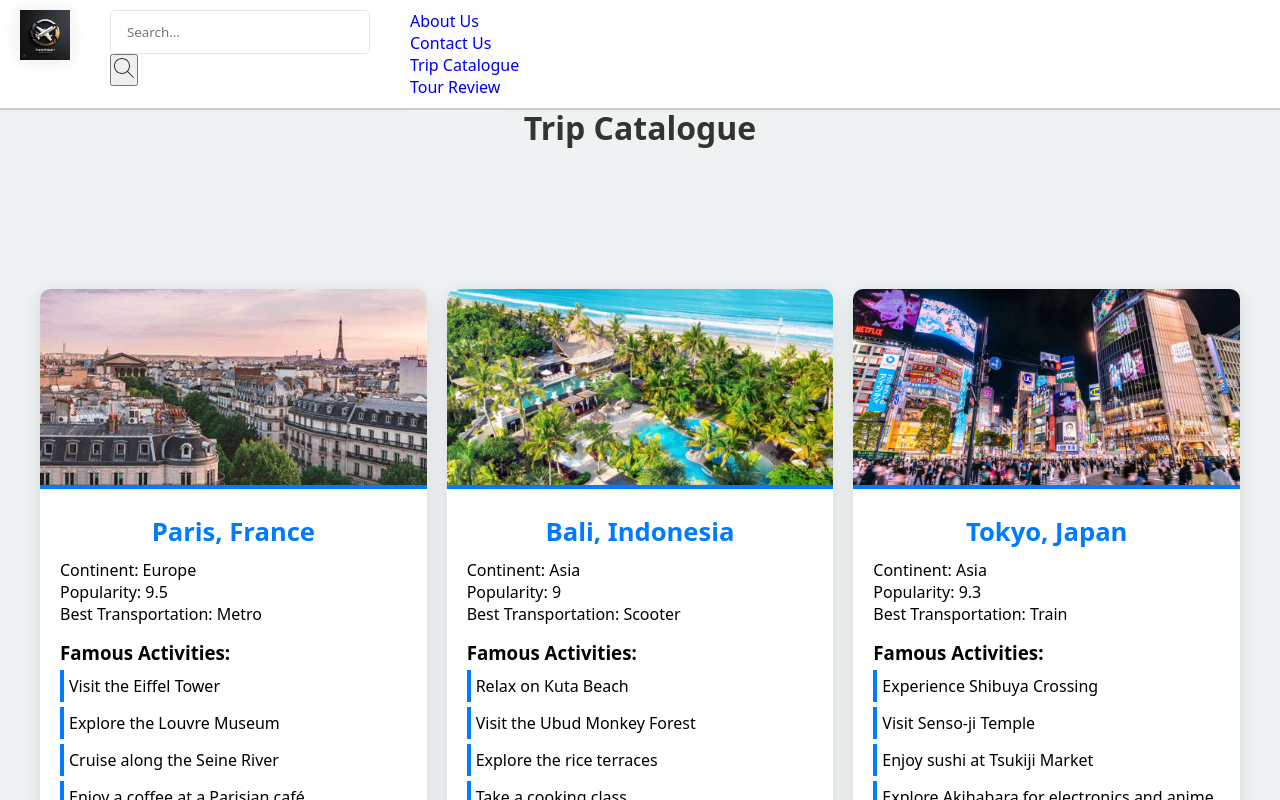
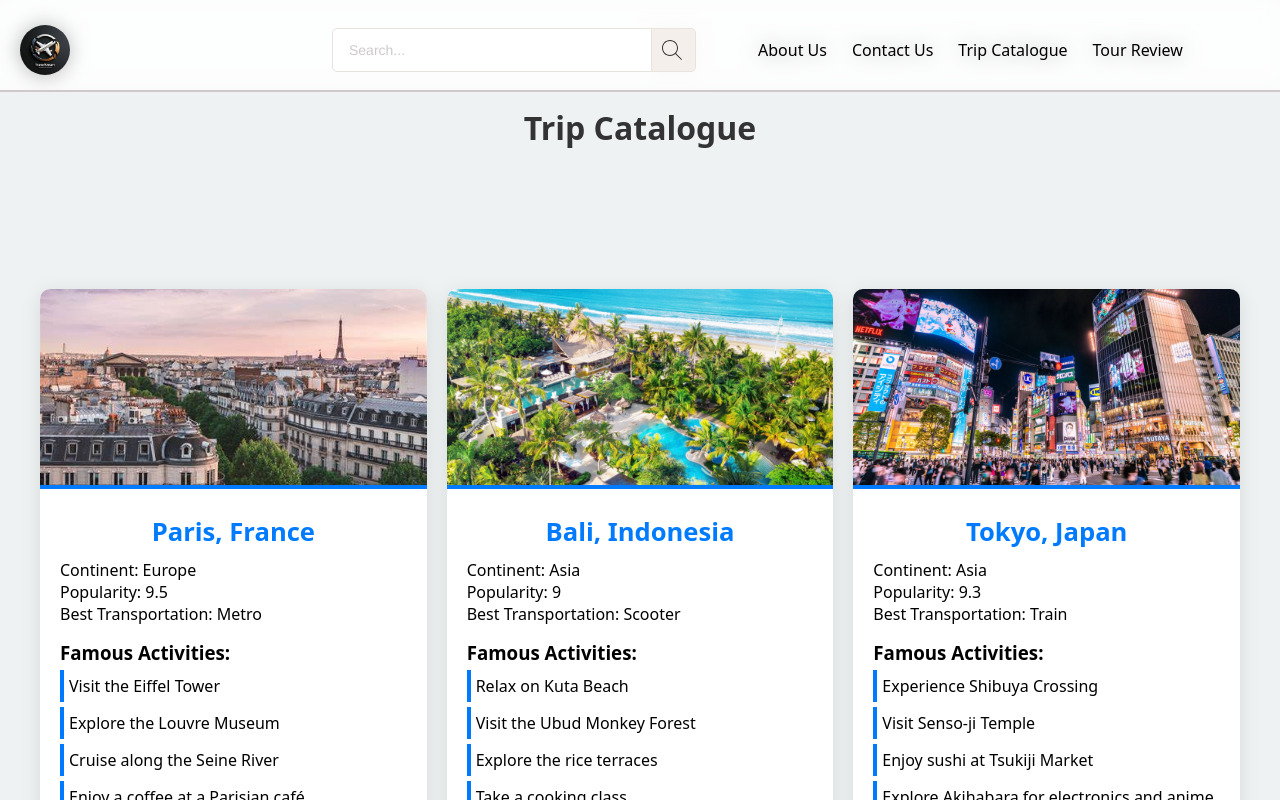
Before and after one commit to Quaintbrake5/Tech, a React (Vite) app: page /tripcatalogue in a window 1280 px wide. Shown: the top 800 px of the page. Built offline with nearby package versions, Linux system fonts and the light colour scheme.

Commit message:
Update version

```diff
--- a/src/Components/styles/Navigation.css
+++ b/src/Components/styles/Navigation.css
@@ -13,43 +13,186 @@
   top: 0;
   z-index: 1000;
   border-bottom: 2px solid #cfcac9;
-  background-color: rgba(255, 255, 255, 0.9);
+  background-color: #fff;
   backdrop-filter: blur(10px);
+  -webkit-backdrop-filter: blur(10px);
+  background-color: rgb(255, 255, 255, 0.3);
 }
 
-.header-content {
+.header-section .header-content {
+  /* display: block; */
+  top: 0;
+  background-color: #fff;
+  backdrop-filter: blur(10px);
+  -webkit-backdrop-filter: blur(10px);
+  background-color: rgb(255, 255, 255, 0.3);
   display: flex;
   justify-content: space-between;
   align-items: center;
-  padding: 10px 20px;
+  padding: 0 20px;
 }
 
-.header-logo-wrapper img {
+.header-content .list {
+  padding-top: 10px;
+  list-style: none;
+  display: flex;
+  align-items: center;
+  justify-content: space-evenly;
+  gap: 12px;
+  height: 90px;
+}
+
+.list img {
   width: 50px;
   height: 50px;
+  cursor: pointer;
+  margin-right: 200px;
+}
+
+.list .header-logo-wrapper {
+  margin-right: 450px;
+}
+
+.tsmart {
+  border-radius: 50%;
+}
+
+.list li {
+  font-size: large;
+  font-weight: 500;
+  gap: 20px;
+}
+
+.right li a:hover {
+  color: rgb(1, 64, 134);
+}
+
+ul.nav a:hover {
+  color: #ba0c2f;
+}
+
+.list .right {
+  float: right;
+  display: flex;
+  flex-direction: row;
+  justify-content: space-between;
+  gap: 25px;
+  align-items: center;
+  padding-right: 10px;
+  margin-left: 50px;
+}
+
+.right li a {
+  font-size: 16px;
+}
+
+.list a {
+  display: flex;
+  flex-direction: column;
+  color: #000;
+  text-decoration: none;
+  cursor: pointer;
+  outline: none;
+  background-color: transparent;
+}
+
+.page-content {
+  padding-top: 110px;
+}
+
+.search-box input {
+  width: 320px;
+  height: 44px;
+  position: relative;
+  border: 1px solid #e9e3de;
+  border-radius: 5px 0 0 5px;
+  padding: 5px 40px 5px 16px;
+  color: #333;
+  font-family: var(--font-book, "Gotham SSm book A", "Gotham SSm book B", Helvetica, Arial, sans-serif);
+  font-size: 14px;
+  line-height: 20px;
+  font-weight: 400;
+}
+
+.search-box input::placeholder {
+  color: #cfcac9;
+  font-size: 14px;
+}
+
+.search-box input:hover {
+  border: 1px solid black;
+}
+
+.search-box button:hover {
+  background-color: rgba(128, 128, 128, 0.162);
 }
 
 .search-box {
-  flex-grow: 1;
-  margin: 0 20px;
+  display: flex;
+  margin-left: -400px;
+  gap: 20px;
 }
 
-.search-box input {
-  width: 100%;
-  height: 44px;
-  border: 1px solid #e9e3de;
-  border-radius: 5px;
-  padding: 5px 16px;
+.search-box .search-form {
+  display: flex;
+  align-items: center;
+  justify-content: center;
 }
 
-.navbar {
+.search-box label {
+  position: absolute !important;
+  clip: rect(0 0 0 0) !important;
+  overflow: hidden !important;
+  height: 1px !important;
+  width: 1px !important;
+  margin: -1px !important;
+  border: 0 !important;
+  line-height: 0 !important;
+  padding: 0 !important;
+}
+
+.search-box button {
+  width: 44px;
+  min-width: 44px;
+  height: 44px;
+  display: flex;
+  border: 1px solid #e9e3de;
+  border-radius: 0 5px 5px 0;
+  border-left: none;
+  background-color: #f5efeb;
+  top: 0;
+}
+
+.search-box button:hover {
+  background-color: rgba(128, 128, 128, 0.162);
+}
+
+.search-box button svg {
+  margin-top: 9px;
+  margin-left: 8px;
+}
+
+.hamburger-content-lower {
+  height: calc(100% - 55px);
+}
+
+.nav {
+  border-bottom: 2px solid #cfcac9;
   display: flex;
   align-items: center;
+  justify-content: space-evenly;
 }
 
-.list {
+.nav-link {
   display: flex;
-  gap: 20px;
+  flex-direction: row;
+}
+
+.nav-link a {
+  text-decoration: none;
+  color: #333;
+  font-size: x-small;
+  font-weight: 500;
 }
 
 .hamburger {
@@ -72,7 +215,7 @@
   height: 3px;
   background-color: #333;
   margin: 3px 0;
-  transition: transform 0.3s ease, opacity 0.3s ease;
+  transition: transform 0.3s ease, opacity 0.3s ease  ;
 }
 
 .hamburger-icon.active span:nth-child(1) {
@@ -87,43 +230,51 @@
   transform: rotate(-45deg) translate(5px, -6px);
 }
 
-.hidden-menu {
-  display: none;
+.list {
+  display: flex;
+  align-items: center;
 }
 
 @media (max-width: 768px) {
-  .search-box {
-      display: none;
+  .hamburger {
+      display: flex;
   }
 
   .list {
       display: none;
   }
 
-  .hamburger {
-      display: flex;
-  }
-
   .hidden-menu {
       display: flex;
       flex-direction: column;
+      align-items: center;
       background-color: #fff;
+      padding: 10px 0;
       position: absolute;
-      top: 60px;
+      top: 90px;
       left: 0;
       right: 0;
       z-index: 999;
-      padding: 10px;
   }
 
   .hidden-list {
       display: flex;
       flex-direction: column;
       gap: 10px;
+      padding: 0;
   }
 
   .hidden-list li a {
       padding: 10px 20px;
       text-align: center;
   }
+
+    .search-box {
+      margin-left: -10px;
+  }
+
+  .search-box input {
+      width: auto;
+  }
+
 }
```
